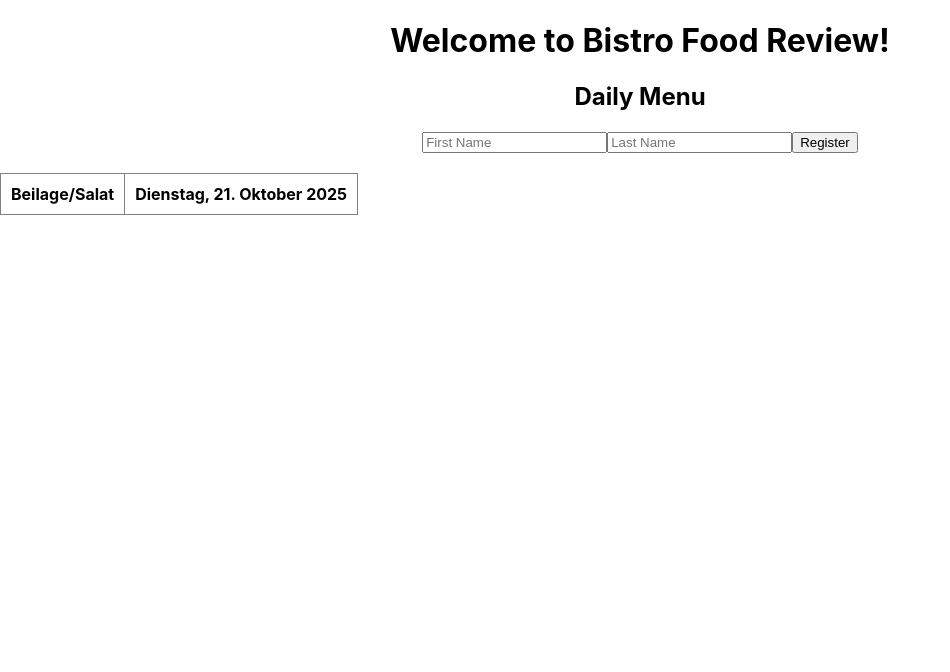
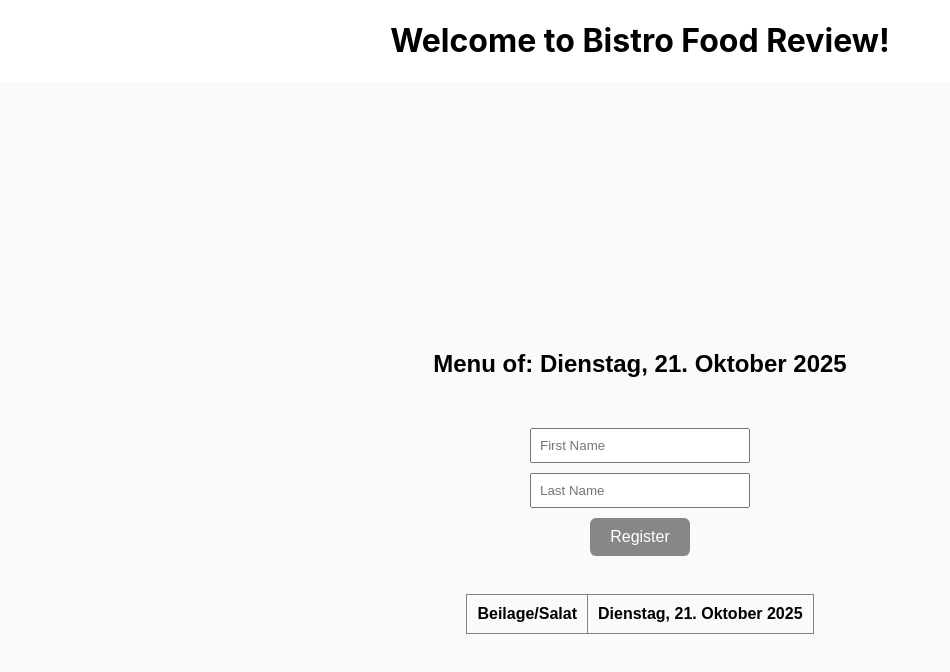
Before and after one commit to habib24457/bistro-food-review-client, a React (Create React App) app: page / in a window 1280 px wide. Shown: the top 672 px of the page, without its empty margins (0-950 px from the left). Built offline with nearby package versions, Linux system fonts and the light colour scheme; no server answers.

Commit message:
Added reusable button component

```diff
--- a/src/components/DailyMenu/DailyMenu.css
+++ b/src/components/DailyMenu/DailyMenu.css
@@ -1,3 +1,14 @@
 .danger-text {
   color: red;
 }
+
+.daily-menu-container {
+  display: flex;
+  flex-direction: column;
+  justify-content: center;
+  align-items: center;
+  min-height: 100vh;
+  text-align: center;
+  background-color: #f9fafb;
+  font-family: Arial, sans-serif;
+}
--- a/src/components/DailyMenu/DailyMenu.jsx
+++ b/src/components/DailyMenu/DailyMenu.jsx
@@ -3,6 +3,7 @@ import ModalWithInput from "../ModalWithInput/ModalWithInput";
 import StarRatingForm from "../StarRatingModal/StarRatingModal";
 import RegisterUser from "../RegisterUser/RegisterUser";
 import { getDailyMenu, getMealOptions } from "../../api";
+import Button from "../SharedComponents/Button";
 import axios from "axios";
 import "./DailyMenu.css";
 
@@ -26,7 +27,6 @@ const DailyMenu = () => {
   const tableHeader = ["Beilage/Salat", today];
 
   useEffect(() => {
-    console.log("-----rating----", mealRating);
     fetchDailyMenu();
     fetchMealOptions();
     getCurrentUsersRatingForMeal();
@@ -83,7 +83,6 @@ const DailyMenu = () => {
   };
 
   const handleRateMeal = (todayMeal) => {
-    //console.log("Rating meal:", todayMeal);
     setSelectedMealForRating(todayMeal);
     setIsStarModalOpen(true);
   };
@@ -114,7 +113,7 @@ const DailyMenu = () => {
                       <br />
                       <span>
                         Rating:
-                        {mealRating.find((r) => r.mealId === todayMeal.id)
+                        {mealRating.find((r) => r?.mealId === todayMeal?.id)
                           ?.stars || 0}
                       </span>
                     </p>
@@ -124,13 +123,15 @@ const DailyMenu = () => {
                 </td>
                 <td>
                   {todayMeal?.editedMealName ? (
-                    <button onClick={() => handleUpdateMeal(todayMeal, option)}>
-                      Update
-                    </button>
+                    <Button
+                      text="Update Meal"
+                      onClick={() => handleUpdateMeal(todayMeal, option)}
+                    />
                   ) : (
-                    <button onClick={() => handleAddMeal(todayMeal, option)}>
-                      Add new meal
-                    </button>
+                    <Button
+                      text="Add new meal"
+                      onClick={() => handleAddMeal(todayMeal, option)}
+                    />
                   )}
                   <br />
                   <br />
@@ -145,8 +146,8 @@ const DailyMenu = () => {
   };
 
   return (
-    <div>
-      <h2>Daily Menu</h2>
+    <div className="daily-menu-container">
+      <h2>Menu of: {today}</h2>
       <RegisterUser
         getCurrentUsersRatingForMeal={getCurrentUsersRatingForMeal}
       />
--- /dev/null
+++ b/src/components/RegisterUser/RegisterUser.css
@@ -0,0 +1,10 @@
+.current-user {
+  margin: 20px;
+}
+
+.input-design {
+  display: block;
+  margin: 10px 0;
+  padding: 8px;
+  width: 200px;
+}
--- a/src/components/RegisterUser/RegisterUser.jsx
+++ b/src/components/RegisterUser/RegisterUser.jsx
@@ -1,5 +1,7 @@
 import React, { useState, useEffect } from "react";
 import axios from "axios";
+import "./RegisterUser.css";
+import Button from "../SharedComponents/Button";
 
 const RegisterUser = ({ getCurrentUsersRatingForMeal }) => {
   const [firstName, setFirstName] = useState("");
@@ -54,23 +56,28 @@ const RegisterUser = ({ getCurrentUsersRatingForMeal }) => {
       <h3>
         Welcome, {currentUser.firstName} {currentUser.lastName}!
       </h3>
-      <button onClick={handleRemoveUser}>Remove user</button>
+      <Button text="Remove user" onClick={handleRemoveUser} />
     </div>
   ) : (
-    <div>
+    <div className="current-user">
       <input
+        className="input-design"
         type="text"
         placeholder="First Name"
         value={firstName}
         onChange={(e) => setFirstName(e.target.value)}
       />
       <input
+        className="input-design"
         type="text"
         placeholder="Last Name"
         value={lastName}
         onChange={(e) => setLastName(e.target.value)}
       />
-      <button onClick={handleRegister}>Register</button>
+      {/* <button className="button-design" onClick={handleRegister}>
+        Register
+      </button> */}
+      <Button text="Register" onClick={handleRegister} />
     </div>
   );
 };
--- /dev/null
+++ b/src/components/SharedComponents/Button.jsx
@@ -0,0 +1,34 @@
+import React, { useState } from "react";
+
+const Button = ({ text = "Click Me", onClick }) => {
+  const [isHovered, setIsHovered] = useState(false);
+
+  const baseStyle = {
+    backgroundColor: "#858788ff",
+    color: "#fff",
+    border: "none",
+    padding: "10px 20px",
+    borderRadius: "6px",
+    cursor: "pointer",
+    fontSize: "16px",
+    transition: "background-color 0.3s ease, transform 0.1s ease",
+  };
+
+  const hoverStyle = {
+    backgroundColor: "#0056b3",
+    transform: "scale(1.03)",
+  };
+
+  return (
+    <button
+      style={isHovered ? { ...baseStyle, ...hoverStyle } : baseStyle}
+      onMouseEnter={() => setIsHovered(true)}
+      onMouseLeave={() => setIsHovered(false)}
+      onClick={onClick}
+    >
+      {text}
+    </button>
+  );
+};
+
+export default Button;
```
